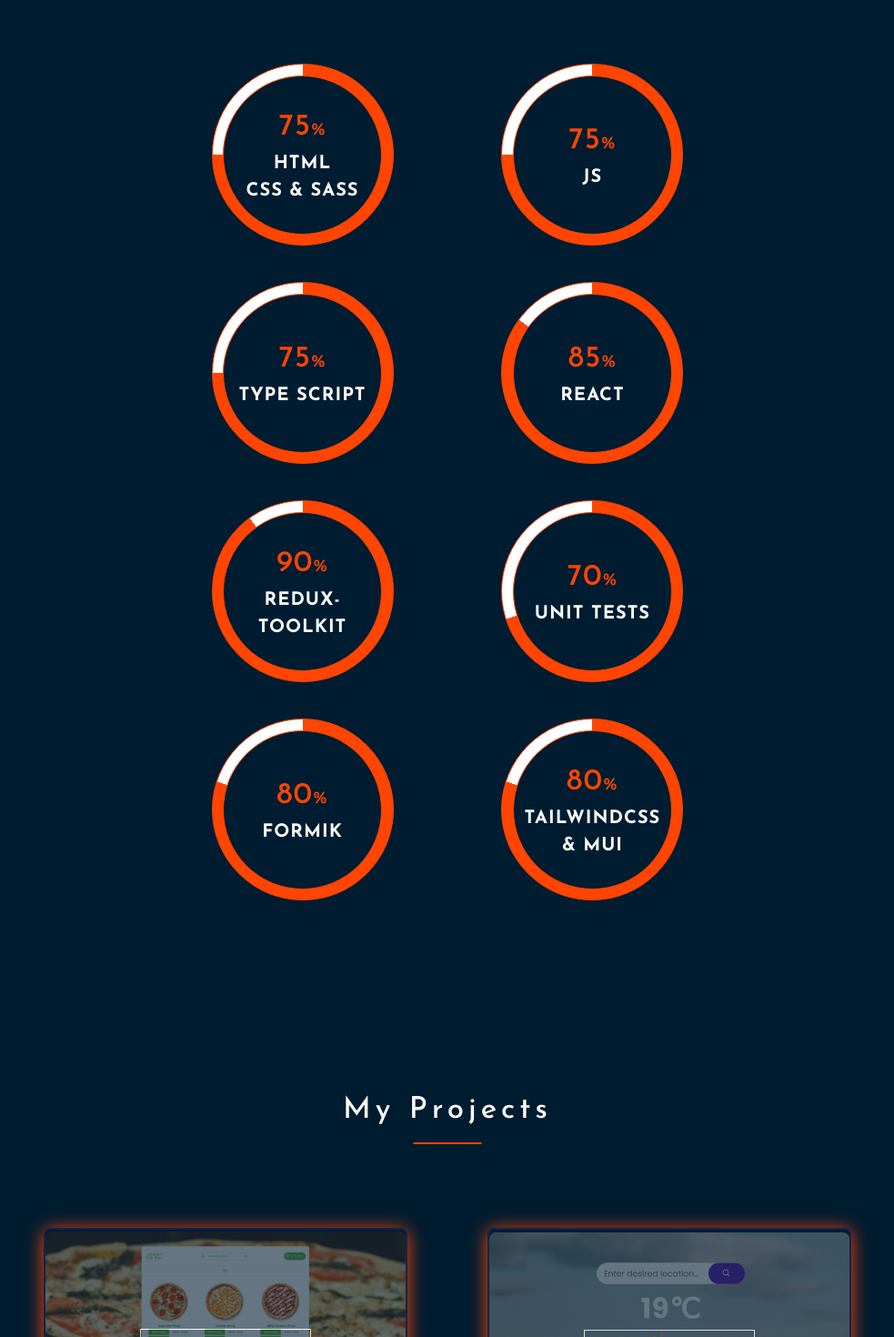
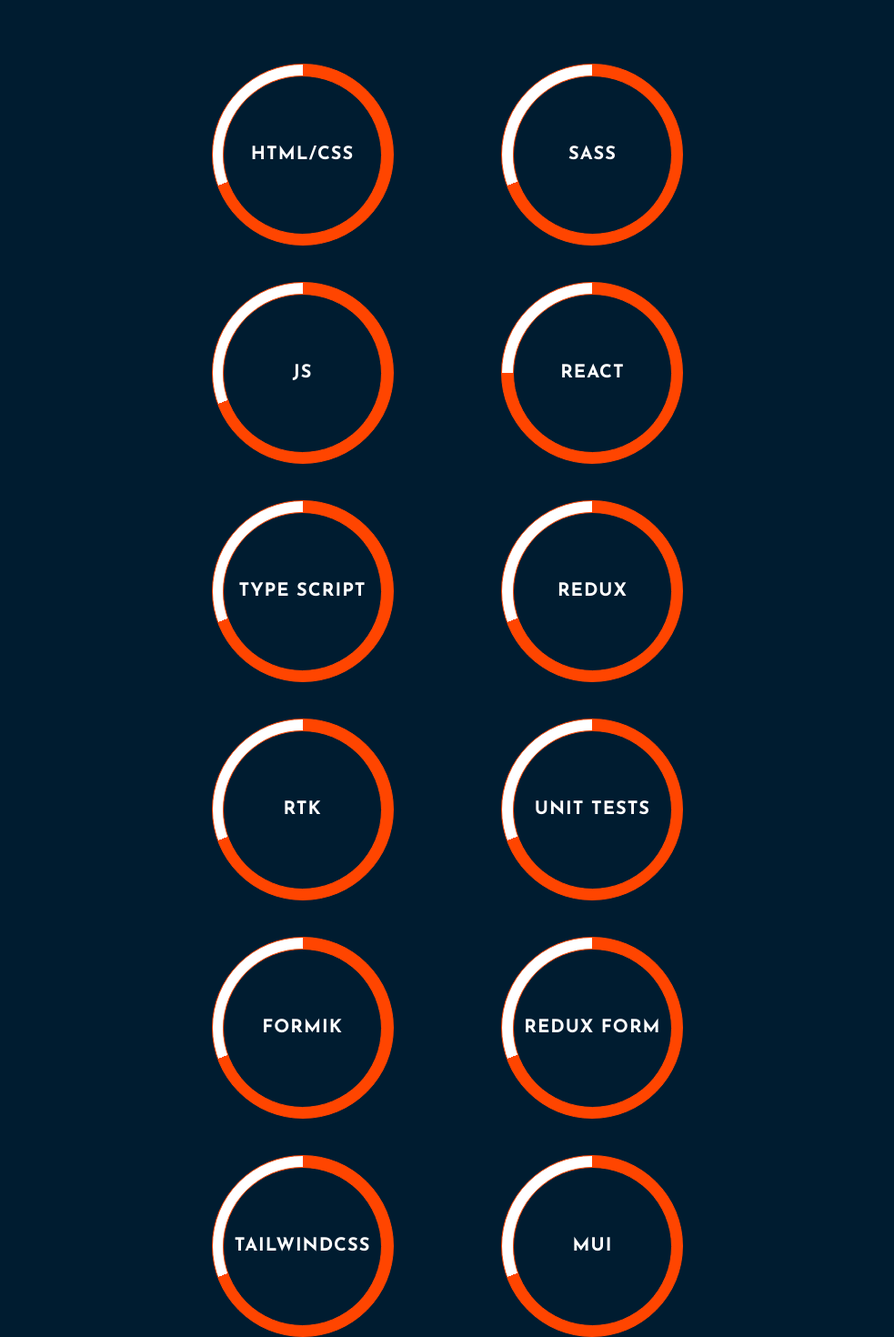
Before and after one commit to andbudha/my_portfolio, a React (Create React App) app: page / in a window 1280 px wide. Shown: the part 1100-2570 px from the top of the page at 91% size, without its empty margins (148-1131 px from the left). Built offline with nearby package versions, Linux system fonts and the light colour scheme.

Commit message:
app updated skills added

```diff
--- a/src/progressbar/ProgressBar.jsx
+++ b/src/progressbar/ProgressBar.jsx
@@ -1,57 +1,62 @@
-import styles from './ProgressBar.module.scss'
+import styles from './ProgressBar.module.scss';
 import Fade from 'react-reveal/Fade';
 
 export const ProgressBar = () => {
-
   return (
     <div className={styles.progressbar}>
       <div className={styles.progress_container}>
         <Fade left>
           <div className={`${styles.progress} ${styles.html}`}>
             <div className={styles.progress_values}>
-                            <h3>75<span>%</span></h3>
-                            <h4>HTML</h4>
-                            <h4>CSS & SASS</h4>
+              <h4>HTML/CSS</h4>
             </div>
           </div>
         </Fade>
         <Fade right>
+          <div className={`${styles.progress} ${styles.sass}`}>
+            <div className={styles.progress_values}>
+              <h4>SASS</h4>
+            </div>
+          </div>
+        </Fade>
+        <Fade left>
           <div className={`${styles.progress} ${styles.js}`}>
             <div className={styles.progress_values}>
-                            <h3>75<span>%</span></h3>
               <h4>JS</h4>
+            </div>
+          </div>
+        </Fade>
+        <Fade right>
+          <div className={`${styles.progress} ${styles.react}`}>
+            <div className={styles.progress_values}>
+              <h4>REACT</h4>
             </div>
           </div>
         </Fade>
         <Fade left>
           <div className={`${styles.progress} ${styles.ts}`}>
             <div className={styles.progress_values}>
-                            <h3>75<span>%</span></h3>
               <h4>TYPE SCRIPT</h4>
             </div>
           </div>
         </Fade>
         <Fade right>
-                    <div className={`${styles.progress} ${styles.react}`}>
+          <div className={`${styles.progress} ${styles.redux}`}>
             <div className={styles.progress_values}>
-                            <h3>85<span>%</span></h3>
-                            <h4>REACT</h4>
+              <h4>REDUX</h4>
             </div>
           </div>
         </Fade>
         <Fade left>
           <div className={`${styles.progress} ${styles.toolkit}`}>
             <div className={styles.progress_values}>
-                            <h3>90<span>%</span></h3>
-                            <h4>REDUX-</h4>
-                            <h4>TOOLKIT</h4>
+              <h4>RTK</h4>
             </div>
           </div>
         </Fade>
         <Fade right>
           <div className={`${styles.progress} ${styles.unit_tests}`}>
             <div className={styles.progress_values}>
-                            <h3>70<span>%</span></h3>
               <h4>UNIT TESTS</h4>
             </div>
           </div>
@@ -59,21 +64,32 @@
         <Fade left>
           <div className={`${styles.progress} ${styles.formik}`}>
             <div className={styles.progress_values}>
-                            <h3>80<span>%</span></h3>
               <h4>FORMIK</h4>
+            </div>
+          </div>
+        </Fade>
+        <Fade right>
+          <div className={`${styles.progress} ${styles.redux_form}`}>
+            <div className={styles.progress_values}>
+              <h4>REDUX FORM</h4>
+            </div>
+          </div>
+        </Fade>
+        <Fade left>
+          <div className={`${styles.progress} ${styles.tail}`}>
+            <div className={styles.progress_values}>
+              <h4>TAILWINDCSS</h4>
             </div>
           </div>
         </Fade>
         <Fade right>
           <div className={`${styles.progress} ${styles.mui}`}>
             <div className={styles.progress_values}>
-                            <h3>80<span>%</span></h3>
-                            <h4>TAILWINDCSS</h4>
-                            <h4>& MUI</h4>
+              <h4>MUI</h4>
             </div>
           </div>
         </Fade>
       </div>
     </div>
   );
-}
+};
--- a/src/progressbar/ProgressBar.module.scss
+++ b/src/progressbar/ProgressBar.module.scss
@@ -17,35 +17,47 @@
     @include flexBox(wrap, row, space-evenly, center);
 
     .html {
-            @include circularProgressBar(270deg);
+      @include circularProgressBar(250deg);
+    }
+
+    .sass {
+      @include circularProgressBar(250deg);
     }
 
     .js {
+      @include circularProgressBar(250deg);
+    }
+
+    .react {
       @include circularProgressBar(270deg);
     }
 
     .ts {
-            @include circularProgressBar(270deg);
+      @include circularProgressBar(250deg);
     }
 
-        .react {
-            @include circularProgressBar(306deg);
+    .redux {
+      @include circularProgressBar(250deg);
     }
 
     .toolkit {
-            @include circularProgressBar(324deg);
+      @include circularProgressBar(250deg);
     }
-
     .unit_tests {
-            @include circularProgressBar(252deg);
+      @include circularProgressBar(250deg);
     }
 
     .formik {
-            @include circularProgressBar(288deg);
+      @include circularProgressBar(250deg);
     }
-
+    .redux_form {
+      @include circularProgressBar(250deg);
+    }
+    .tail {
+      @include circularProgressBar(250deg);
+    }
     .mui {
-            @include circularProgressBar(288deg);
+      @include circularProgressBar(250deg);
     }
 
     @media screen and (max-width: 550px) {
--- a/src/projects/Projects.jsx
+++ b/src/projects/Projects.jsx
@@ -2,7 +2,6 @@
 import { Project } from './project/Project';
 import { Title } from '../components/common/title/Title';
 import jsTodoImg from './project_images/jstodo.jpg';
-import counterImg from './project_images/counter.jpg';
 import pizzaProject from './project_images/pizzas.png';
 import reactTodoImg from './project_images/reacttodo.jpg';
 import weatherImg from './project_images/weather.png';
```
Also changed, not shown: src/projects/project_images/counter.jpg (deleted). Lines whose indentation alone changed are shown as unchanged.
